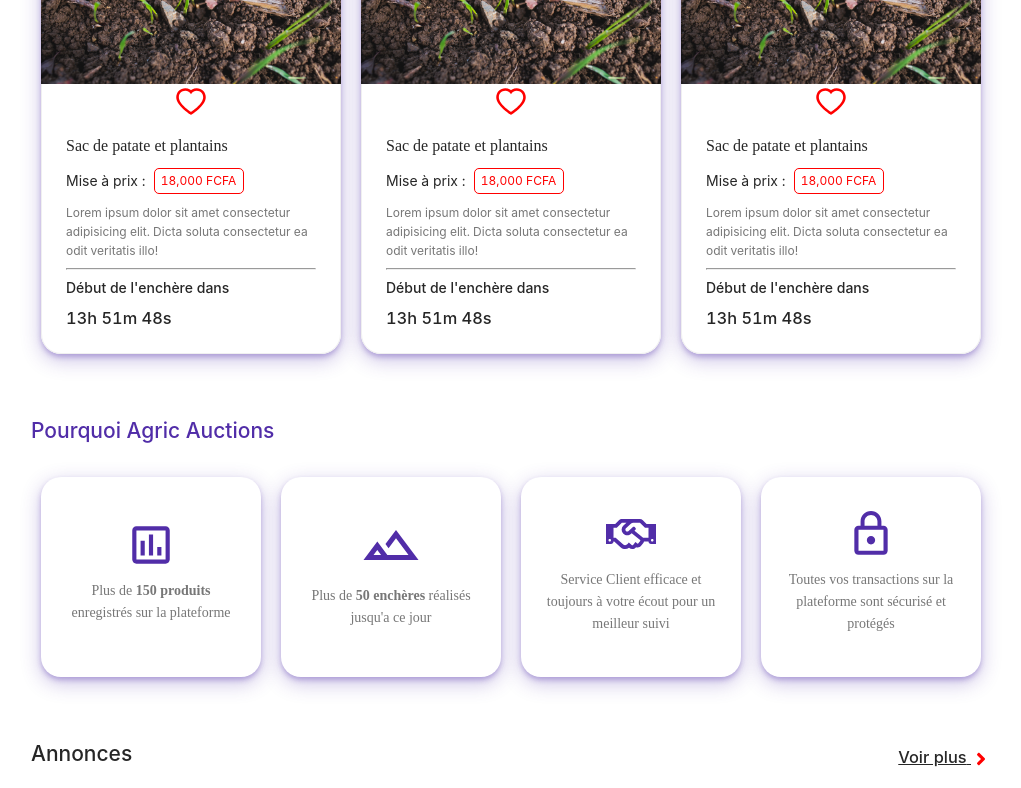
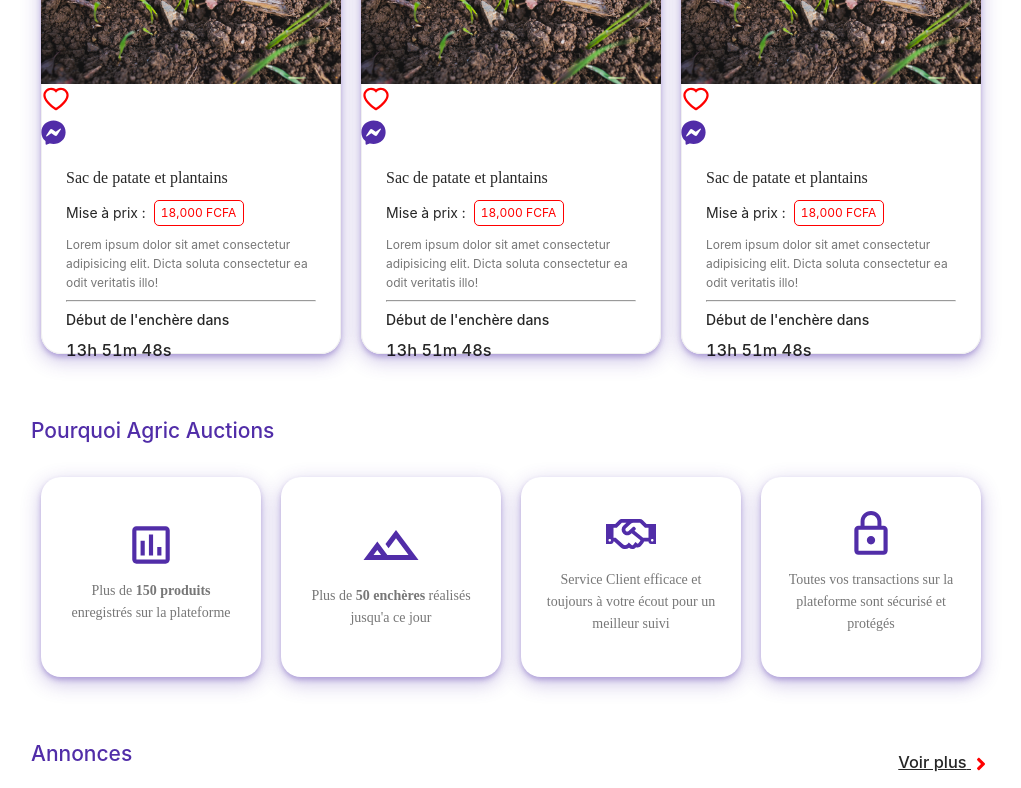
Before and after one commit to derrickteta/vente-enchere, a React (Create React App) app: page / in a window 1280 px wide. Shown: the part 1460-2248 px from the top of the page, without its empty margins (129-1150 px from the left). Built offline with nearby package versions, Linux system fonts and the light colour scheme.

Commit message:
feat: update styles in AuctionCard and Announcement component

```diff
--- a/src/modules/homePage/components/Announcements/index.tsx
+++ b/src/modules/homePage/components/Announcements/index.tsx
@@ -1,6 +1,7 @@
 import styled from '@emotion/styled';
 import { Space } from 'antd';
 import { FaAngleRight } from 'react-icons/fa';
+import { PRIMARY } from '../../../../shared/colors';
 import { AnnouncementCard } from './AnnouncementCard';
 
 const AnnonceContainer = styled.div`
@@ -14,7 +15,7 @@ export const Announcements = () => {
   return (
     <>
       <Space style={{ justifyContent: 'space-between', width: '100%' }}>
-        <h2>Annonces</h2>
+        <h2 style={{ color: PRIMARY, marginBottom: 20 }}>Annonces</h2>
         <h3
           style={{ margin: 0, textDecoration: 'underline', cursor: 'pointer' }}
         >
--- a/src/modules/shared/AuctionCard/index.tsx
+++ b/src/modules/shared/AuctionCard/index.tsx
@@ -1,7 +1,9 @@
 import styled from '@emotion/styled';
 import { Card, Image, Space, Tooltip } from 'antd';
 import { AiOutlineHeart } from 'react-icons/ai';
+import { FaFacebookMessenger } from 'react-icons/fa';
 import slide1 from '../../../assets/images/slide4.jpg';
+import { PRIMARY } from '../../../shared/colors';
 import { defaultImage } from '../../../shared/defaultImage';
 
 const CardContainer = styled.div`
@@ -70,9 +72,14 @@ export const AuctionCard = ({ auction }: { auction: any }) => {
               src={slide1}
               fallback={defaultImage}
             />
-            <Tooltip title='Ajouter aux favoris'>
-              <AiOutlineHeart size={35} color='red' />
-            </Tooltip>
+            <Space style={{ justifyContent: 'center' }}>
+              <Tooltip title='Ajouter aux favoris'>
+                <AiOutlineHeart size={30} color='red' />
+              </Tooltip>
+              <Tooltip title='Me rappeler'>
+                <FaFacebookMessenger size={25} color={PRIMARY} />
+              </Tooltip>
+            </Space>
           </>
         }
       >
```
